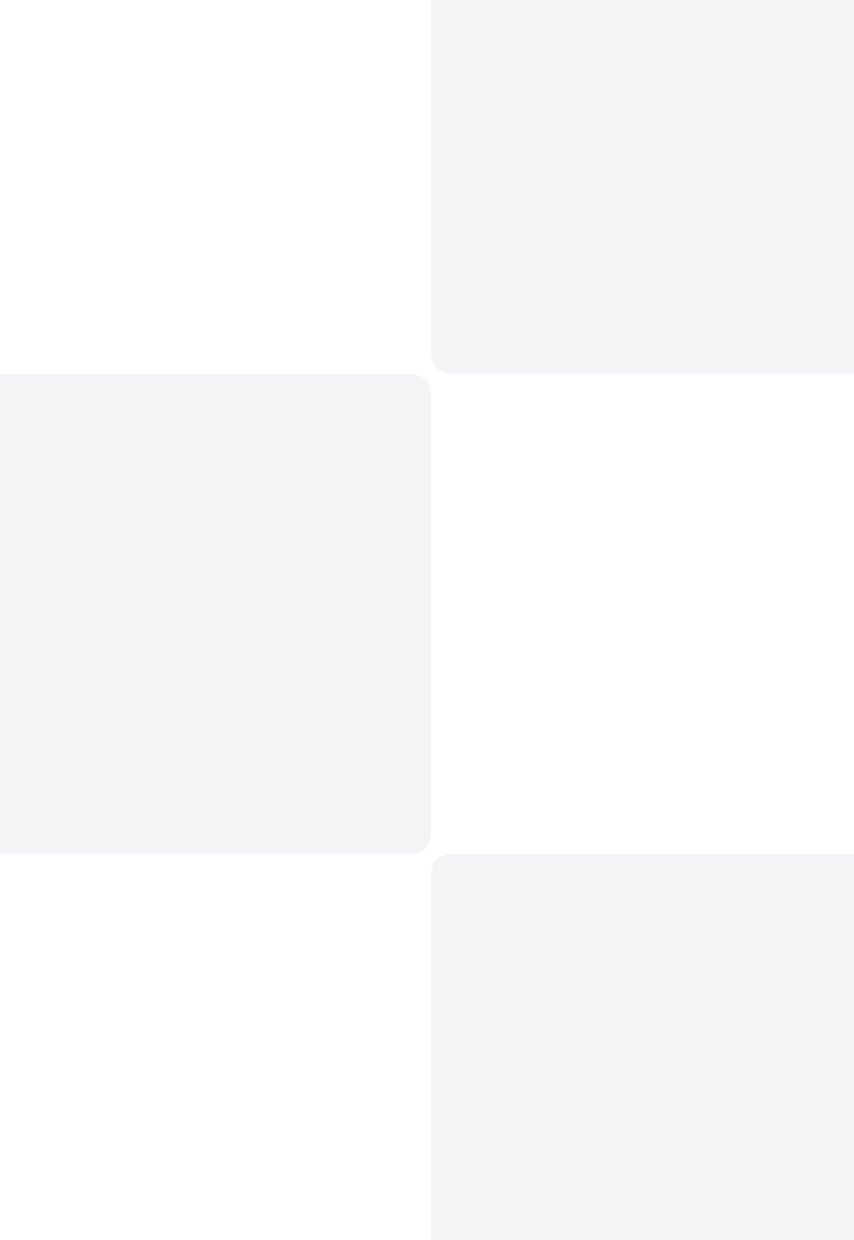
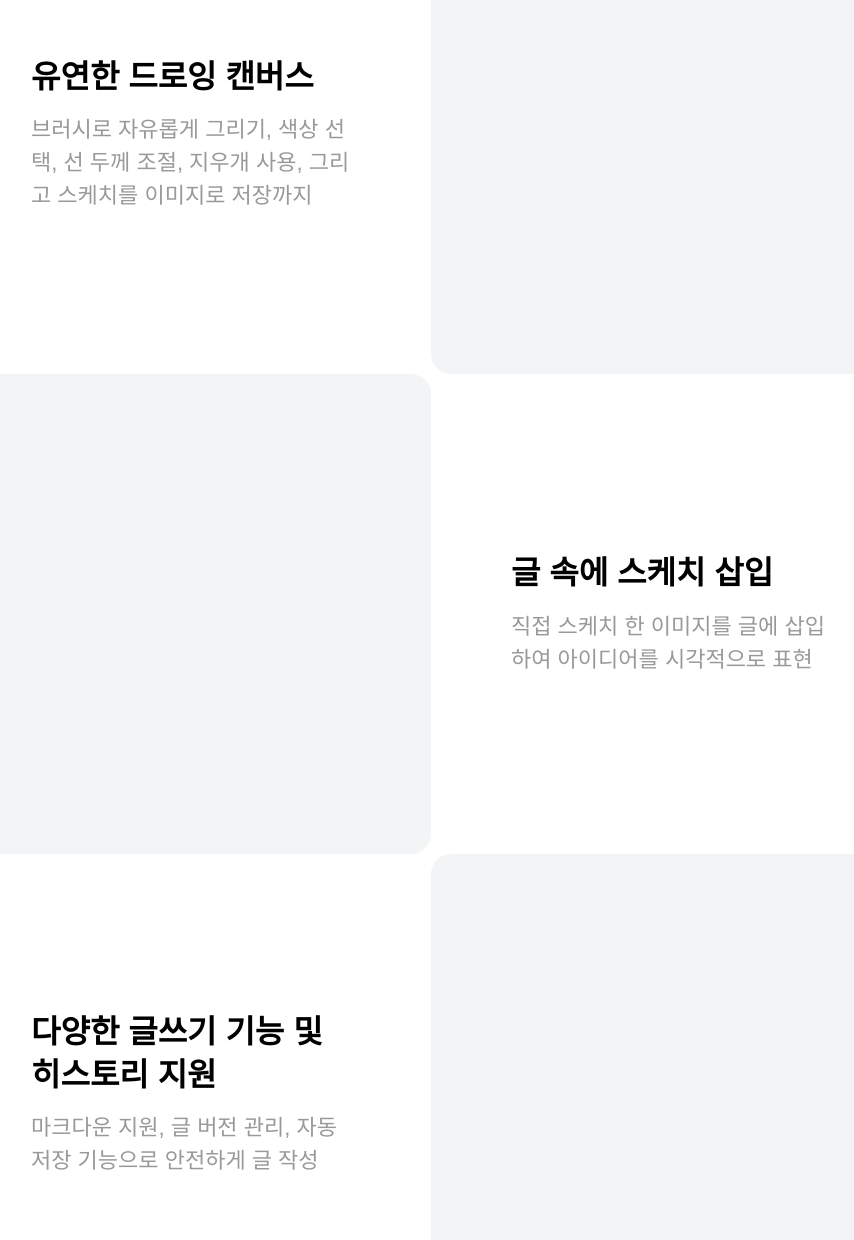
Before and after one commit to hyeopsang/doodle, a React (Vite) app: page / in a window 1280 px wide. Shown: the part 750-1990 px from the top of the page, without its empty margins (209-1063 px from the left). Built offline with nearby package versions, Linux system fonts and the light colour scheme; a web font is replaced by a local one.

Commit message:
style(home): aboutcard 텍스트 스타일 수정

```diff
--- a/src/feature/home/about-card.tsx
+++ b/src/feature/home/about-card.tsx
@@ -1,10 +1,16 @@
 import clsx from "clsx";
 
 interface AboutCardProps {
+  title: string;
+  description: string;
   reverse?: boolean;
 }
 
-export default function AboutCard({ reverse = false }: AboutCardProps) {
+export default function AboutCard({
+  title,
+  description,
+  reverse = false,
+}: AboutCardProps) {
   return (
     <div
       className={clsx(
@@ -12,8 +18,19 @@ export default function AboutCard({ reverse = false }: AboutCardProps) {
         reverse && "2xl:flex-row-reverse 3xl:flex-row-reverse"
       )}
     >
-      <div className="rounded-[20px] bg-gray-100 w-full 2xl:w-1/2 aspect-square"></div>
-      <div className="w-full 2xl:w-1/2 aspect-square"></div>
+      {/* 이미지나 타이틀 영역 */}
+      <div className="rounded-[20px] bg-gray-100 w-full 2xl:w-1/2 aspect-square flex justify-center items-center text-xl font-semibold"></div>
+
+      {/* 설명 영역 */}
+      <div className="w-full 2xl:w-1/2 gap-[15px] aspect-square flex flex-col justify-center items-center text-left p-4">
+        <h3 className="3xl:w-80 w-full text-left text-2xl 2xl:text-[28px] 3xl:text-[32px] text-black font-bold">
+          {title}
+        </h3>
+
+        <p className="3xl:w-80 w-full text-wrap text-[18px] 2xl:text-[22px] text-[#999] font-medium">
+          {description}
+        </p>
+      </div>
     </div>
   );
 }
--- a/src/feature/home/about.tsx
+++ b/src/feature/home/about.tsx
@@ -3,9 +3,20 @@ import AboutCard from "./about-card";
 export default function About() {
   return (
     <section className="w-full py-10 2xl:py-20">
-      <AboutCard reverse />
-      <AboutCard />
-      <AboutCard reverse />
+      <AboutCard
+        title="유연한 드로잉 캔버스"
+        description="브러시로 자유롭게 그리기, 색상 선택, 선 두께 조절, 지우개 사용, 그리고 스케치를 이미지로 저장까지"
+        reverse
+      />
+      <AboutCard
+        title="글 속에 스케치 삽입"
+        description="직접 스케치 한 이미지를 글에 삽입하여 아이디어를 시각적으로 표현"
+      />
+      <AboutCard
+        reverse
+        title="다양한 글쓰기 기능 및 히스토리 지원"
+        description="마크다운 지원, 글 버전 관리, 자동 저장 기능으로 안전하게 글 작성"
+      />
     </section>
   );
 }
```
